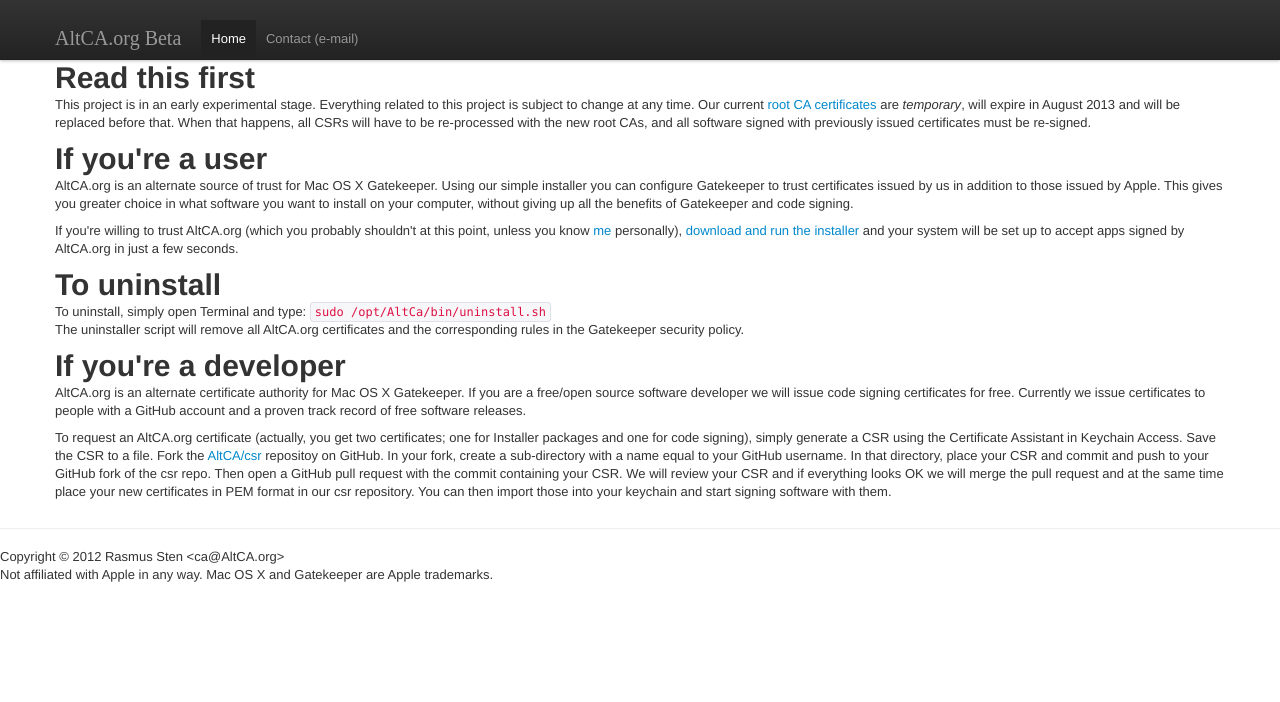
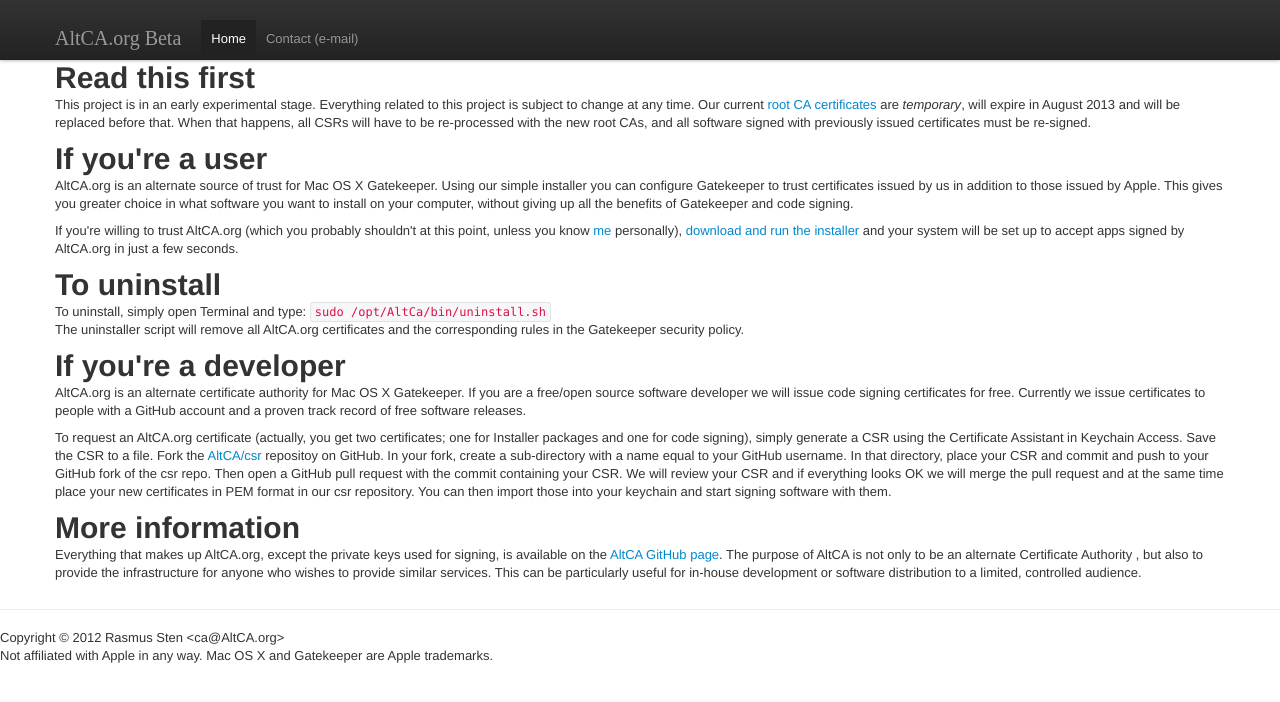
Before and after one commit to AltCA/www, a plain HTML site: page index.html in a window 1280 px wide. Drawn offline with nearby package versions, Linux system fonts and the light colour scheme.

Commit message:
some more general information

```diff
--- a/index.html
+++ b/index.html
@@ -80,7 +80,10 @@
       <p>
 	To request an AltCA.org certificate (actually, you get two certificates; one for Installer packages and one for code signing), simply generate a CSR using the Certificate Assistant in Keychain Access. Save the CSR to a file. Fork the <a href="https://github.com/AltCA/csr">AltCA/csr</a> repositoy on GitHub. In your fork, create a sub-directory with a name equal to your GitHub username. In that directory, place your CSR and commit and push to your GitHub fork of the csr repo. Then open a GitHub pull request with the commit containing your CSR. We will review your CSR and if everything looks OK we will merge the pull request and at the same time place your new certificates in PEM format in our csr repository. You can then import those into your keychain and start signing software with them.
       </p>
-
+      <h1>More information</h1>
+      <p>
+	Everything that makes up AltCA.org, except the private keys used for signing, is available on the <a href="https://github.com/AltCA">AltCA GitHub page</a>. The purpose of AltCA is not only to be an alternate Certificate Authority , but also to provide the infrastructure for anyone who wishes to provide similar services. This can be particularly useful for in-house development or software distribution to a limited, controlled audience.
+      </p>
     </div> <!-- /container -->
     <div class="footer">
       <hr>
```
